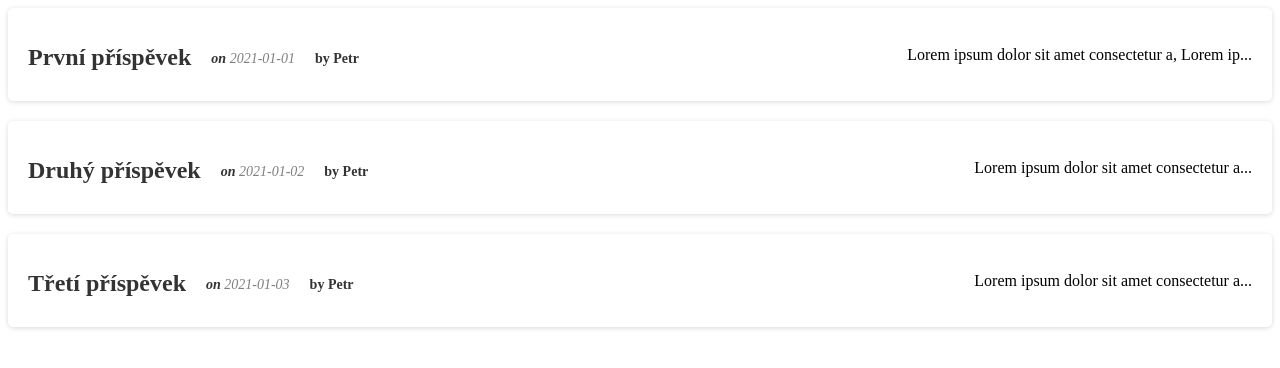
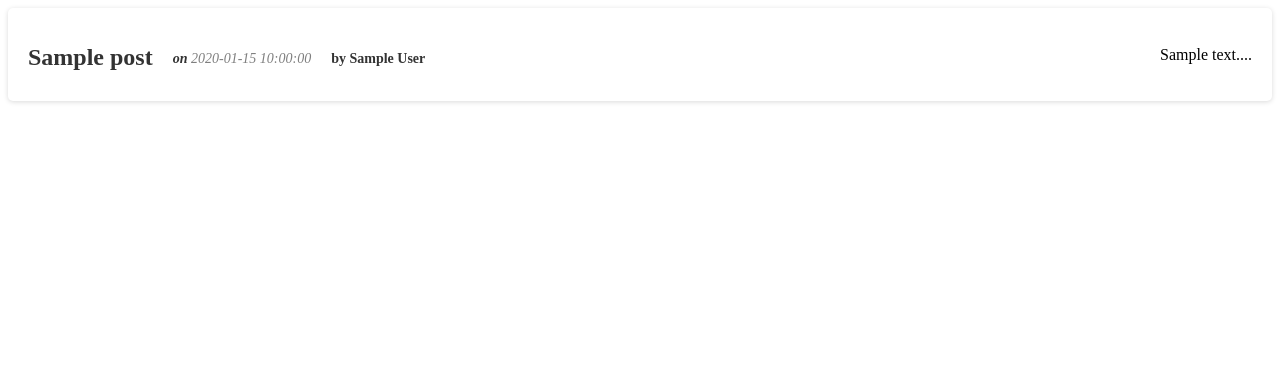
Before and after one commit to JakubGrezl/prispevkove-forum, a PHP site: page / in a window 1280 px wide. Shown: the top 368 px of the page. Run offline with PHP 8.4, Linux system fonts and the light colour scheme; tables that the repository leaves empty or names only in its code hold one stand-in row (values such as "Sample post"); data that the repository does not hold is empty.

Commit message:
loading posts from DB, starting POST page, loading done

```diff
--- a/index.php
+++ b/index.php
@@ -1,12 +1,7 @@
 <!DOCTYPE html>
-    <?php
-        $MAINPATH = dirname(__FILE__);
-    ?>
 <html lang="en">
 <head>
     <meta charset="UTF-8">
-    <meta http-equiv="X-UA-Compatible" content="IE=edge">
-    <meta name="viewport" content="width=device-width, initial-scale=1.0">
     <title>Document</title>
     <!--jquery-->
     <script src="https://ajax.googleapis.com/ajax/libs/jquery/3.5.1/jquery.min.js"></script>
@@ -15,31 +10,30 @@
 </head>
 <body>
     <?php
+        include "script/connection.php";
         include "script/post.php";
+    ?>
+        <div class="card-wrapper">
+     <?php
+        while ($post = mysqli_fetch_array($posts)) {
+            echo "<form class='post-card' action='./pages/post.php' method='get'>";
+            echo "<div class='post-card-content' onclick='clickable(".$post["ID_post"].")'>";
+            echo "<h1 class='post-title'>" . $post["title"] . "</h1>";
+            echo "<p class='post-date'>" . $post["date"] . "</p>";
+            echo "<p class='post-author'>" . $post["author"] . "</p>";
+            echo "<p class='post-content'>" . substr($post["content"], 0, 50) . "</p>";
+            echo "<input type='hidden' name='post-id' value='".$post["ID_post"]."'>";
+            echo "<input class='post-submit' type='submit' id='submit-btn-".$post["ID_post"]."'>";
+            echo "</div></form>";
+        }
+            ?>
 
-        $posts = [
-            new Post(0, "První příspěvek", "2021-01-01", "Petr", "Lorem ipsum dolor sit amet consectetur a, Lorem ipsum dolor sit amet consectetur a,Lorem ipsum dolor sit amet consectetur a,Lorem ipsum dolor sit amet consectetur a"),
-            new Post(1, "Druhý příspěvek", "2021-01-02", "Petr", "Lorem ipsum dolor sit amet consectetur a"),
-            new Post(2, "Třetí příspěvek", "2021-01-03", "Petr", "Lorem ipsum dolor sit amet consectetur a"),
-        ];
-
-        $comments = [
-            new Comment("Petr", "2021-01-01", "Lorem ipsum dolor sit amet consectetur a"),
-            new Comment("Petr", "2021-01-02", "Lorem ipsum dolor sit amet consectetur a"),
-            new Comment("Petr", "2021-01-03", "Lorem ipsum dolor sit amet consectetur a"),
-        ];
-
-
-
-        foreach ($posts as $post) {
-            echo "<div class='post-card'>";
-            echo "<h1 class='post-title'>" . $post->title . "</h1>";
-            echo "<p class='post-date'>" . $post->date . "</p>";
-            echo "<p class='post-author'>" . $post->author . "</p>";
-            echo "<p class='post-content'>" . substr($post->content, 0, 50) . "</p>";
-            echo "</div></div>";
+            <form action="" method="post"></form>
+        </div>
+    <script>
+        function clickable(idnum) {
+            document.getElementById('submit-btn-' + idnum).click();
         }
-    ?>
-    <script src="./script/comments"></script>
+    </script>
 </body>
 </html>
--- /dev/null
+++ b/script/connection.php
@@ -0,0 +1,7 @@
+<?php
+    $conn = new mysqli("localhost", "root", "", "prispevkove-forum", 3306);
+
+    if ($conn->connect_error) {
+        die("Connection failed: " . $conn->connect_error);
+    }
+?>
--- a/script/post.php
+++ b/script/post.php
@@ -6,7 +6,6 @@
         public $author;
         public $comments = array();
         public $content;
-        public $showComments = false;
 
         function __construct($id, $title, $date, $author, $content) {
             $this->id = $id;
@@ -32,4 +31,9 @@
             $this->text = $text;
         }
     }
+
+    $posts = mysqli_query($conn, "SELECT * FROM post") or die (mysqli_error($conn));
+    $comments = mysqli_query($conn, "SELECT * FROM comment") or die (mysqli_error($conn));
+
+
 ?>
--- a/styles/post-card.css
+++ b/styles/post-card.css
@@ -1,4 +1,4 @@
-.post-card {
+.post-card-content {
   display: flex;
   align-items: center;
   background-color: #ffffff;
@@ -6,6 +6,12 @@
   box-shadow: 0px 1px 5px rgba(0, 0, 0, 0.15);
   padding: 20px;
   margin-bottom: 20px;
+  text-decoration: none;
+
+  }
+
+  .post-submit {
+    display: none;
   }
 
   .post-title {
```
Also changed, not shown: pages/post.php (added, +21 -0 lines), pages/post.html (deleted), styles/post.css (added). Lines whose indentation alone changed are shown as unchanged.
